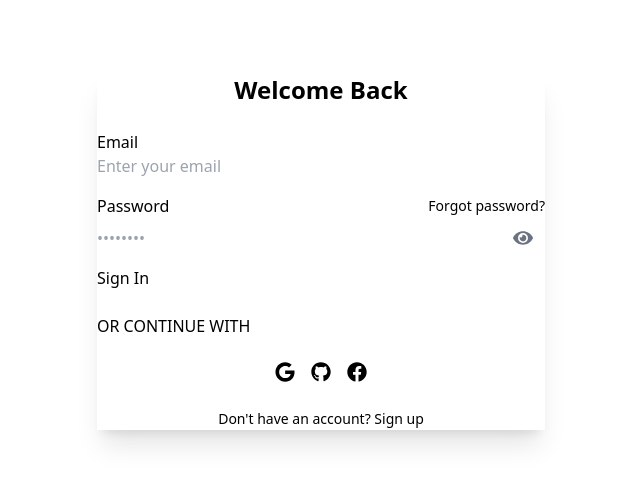
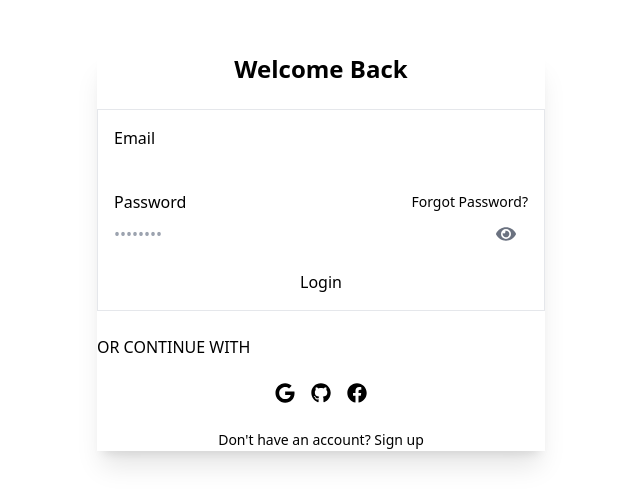
Before and after one commit to vishal-gupta-252310/dev_tinder_web, a React (Vite) app: page /login in a window 1280 px wide. Shown: the part 148-652 px from the top of the page, without its empty margins (319-959 px from the left). Built offline with nearby package versions, Linux system fonts and the light colour scheme; no server answers.

Commit message:
feat: enhance Input component with error handling and create reusable Button, Divider, and PasswordInput components

```diff
--- /dev/null
+++ b/src/Components/Button.jsx
@@ -0,0 +1,16 @@
+import React from "react";
+
+const Button = ({ isRequesting, type, className, label, ...props }) => {
+  return (
+    <button
+      className={`btn btn-neutral mt-4 w-full ${className}`}
+      disabled={isRequesting}
+      type="submit"
+      {...props}
+    >
+      {label}
+    </button>
+  );
+};
+
+export default Button;
--- /dev/null
+++ b/src/Components/Divider.jsx
@@ -0,0 +1,7 @@
+import React from "react";
+
+const Divider = ({ label, className }) => {
+  return <div className={`divider my-6 ${className}`}>{label}</div>;
+};
+
+export default Divider;
--- a/src/Components/Input.jsx
+++ b/src/Components/Input.jsx
@@ -1,11 +1,24 @@
-import React from 'react'
+import React from "react";
+import { HaveValue } from "../Services/helper";
 
-const Input = ({value, errors, handleChange, label, name, type, required, disabled, ...props}) => {
+const Input = ({
+  value,
+  errors,
+  handleChange,
+  label,
+  name,
+  type,
+  required,
+  disabled,
+  ...props
+}) => {
   return (
     <div className="form-control">
-    {label && <label className="label mb-2">
+      {label && (
+        <label className="label mb-2">
           <span className="label-text">{label}</span>
-    </label>}
+        </label>
+      )}
       <input
         type={type}
         className="input input-bordered w-full"
@@ -16,11 +29,24 @@ const Input = ({value, errors, handleChange, label, name, type, required, disabl
         {...props}
         onChange={(e) => handleChange(e.target.name, e.target.value)}
       />
-    {errors[name] && (
+      {HaveValue(errors[name]) && (
         <p className="text-red-500 mt-3">{errors[name]}</p>
       )}
     </div>
-  )
-}
+  );
+};
 
-export default Input
+Input.propTypes = {};
+
+Input.defaultProps = {
+  type: "text",
+  required: false,
+  disabled: false,
+  errors: {},
+  handleChange: () => {},
+  value: "",
+  label: "",
+  name: "",
+};
+
+export default Input;
--- /dev/null
+++ b/src/Components/PasswordInput.jsx
@@ -0,0 +1,54 @@
+import React, { useState } from "react";
+import { Link } from "react-router-dom";
+import Input from "./Input";
+import { FaEye, FaEyeSlash } from "react-icons/fa";
+import { HaveValue } from "../Services/helper";
+
+const PasswordInput = ({
+  className,
+  label,
+  forgetPasswordLink,
+  forgetPasswordLabel,
+  errors,
+  isRequesting,
+  handleChange,
+  name = "password",
+}) => {
+  const [showPassword, setShowPassword] = useState(false);
+
+  return (
+    <div className={`form-control ${className}`}>
+      <div className="flex justify-between items-center mb-2">
+        <label className="label">
+          <span className="label-text">{label}</span>
+        </label>
+        <Link
+          to={forgetPasswordLink}
+          className="label-text-alt link link-hover text-sm"
+        >
+          {forgetPasswordLabel}
+        </Link>
+      </div>
+      <div className="relative w-full">
+        <Input
+          type={showPassword ? "text" : "password"}
+          name={name}
+          placeholder="••••••••"
+          disabled={isRequesting}
+          className="input input-bordered w-full pr-12"
+          required
+          handleChange={handleChange}
+          errors={errors}
+        />
+        <span
+          className="absolute right-3 top-1/2 -translate-y-1/2 cursor-pointer text-gray-500"
+          onClick={() => setShowPassword((prev) => !prev)}
+        >
+          {showPassword ? <FaEyeSlash size={20} /> : <FaEye size={20} />}
+        </span>
+      </div>
+    </div>
+  );
+};
+
+export default PasswordInput;
--- a/src/Pages/Login.jsx
+++ b/src/Pages/Login.jsx
@@ -19,6 +19,10 @@ import ToastService from "../Services/ToastMessage";
 
 // redux
 import { addUser } from "../Redux/reducers/userReducer";
+import Input from "../Components/Input.jsx";
+import PasswordInput from "../Components/PasswordInput.jsx";
+import Button from "../Components/Button.jsx";
+import Divider from "../Components/Divider.jsx";
 
 /**
  * Login page component
@@ -94,7 +98,8 @@ const Login = () => {
   /**
    * Handles the login process
    */
-  const handleLogin = async () => {
+  const handleLogin = async (event) => {
+    event.preventDefault();
     if (isRequesting) return;
     if (!validateFields("email", form.email)) return;
     if (!validateFields("password", form.password)) return;
@@ -120,72 +125,43 @@ const Login = () => {
           <h2 className="card-title text-2xl font-bold text-center mb-6 flex justify-center">
             Welcome Back
           </h2>
+          <fieldset className="fieldset bg-base-200 border-base-300 rounded-box w-xs border p-4">
+            <form onSubmit={(e) => handleLogin(e)}>
+              {/* Email Input */}
+              <Input
+                value={form.email}
+                errors={errors}
+                handleChange={handleChange}
+                label="Email"
+                name="email"
+                type="email"
+                required
+                disabled={isRequesting}
+              />
 
-          {/* Email Input */}
-          <div className="form-control">
-            <label className="label mb-2">
-              <span className="label-text">Email</span>
-            </label>
-            <input
-              type="email"
-              placeholder="Enter your email"
-              className="input input-bordered w-full"
-              value={form.email}
-              disabled={isRequesting}
-              required
-              name="email"
-              onChange={(e) => handleChange(e.target.name, e.target.value)}
-            />
-            {errors.email && (
-              <p className="text-red-500 mt-3">{errors.email}</p>
-            )}
-          </div>
+              <PasswordInput
+                className="mt-4"
+                label="Password"
+                forgetPasswordLink="/forgot-password"
+                forgetPasswordLabel="Forgot Password?"
+                name="password"
+                errors={errors}
+                isRequesting={isRequesting}
+                handleChange={handleChange}
+              />
 
-          {/* Password Input */}
-          <div className="form-control mt-4">
-            <div className="flex justify-between items-center mb-2">
-              <label className="label">
-                <span className="label-text">Password</span>
-              </label>
-              <a href="#" className="label-text-alt link link-hover text-sm">
-                Forgot password?
-              </a>
-            </div>
-            <div className="relative w-full">
-              <input
-                type={showPassword ? "text" : "password"}
-                name="password"
-                placeholder="••••••••"
-                disabled={isRequesting}
-                className="input input-bordered w-full pr-12"
-                value={form.password}
-                required
-                onChange={(e) => handleChange(e.target.name, e.target.value)}
+              {/* Remember Me & Login Button */}
+              <Button
+                isRequesting={isRequesting}
+                type="submit"
+                className="mt-6"
+                label={isRequesting ? "Logging in..." : "Login"}
               />
-              <span
-                className="absolute right-3 top-1/2 -translate-y-1/2 cursor-pointer text-gray-500"
-                onClick={() => setShowPassword((prev) => !prev)}
-              >
-                {showPassword ? <FaEyeSlash size={20} /> : <FaEye size={20} />}
-              </span>
-            </div>
-            {errors.password && (
-              <p className="text-red-500 mt-3">{errors.password}</p>
-            )}
-          </div>
-
-          {/* Remember Me & Login Button */}
-          <button
-            className="btn btn-primary mt-4"
-            onClick={handleLogin}
-            disabled={isRequesting}
-          >
-            Sign In
-          </button>
+            </form>
+          </fieldset>
 
           {/* Divider */}
-          <div className="divider my-6">OR CONTINUE WITH</div>
-
+          <Divider label="OR CONTINUE WITH" className="mt-6" />
           {/* Social Login Buttons */}
           <div className="flex justify-center gap-4">
             <button className="btn btn-outline btn-circle">
@@ -198,7 +174,6 @@ const Login = () => {
               <FaFacebook className="text-xl" />
             </button>
           </div>
-
           {/* Sign Up Link */}
           <div className="text-center mt-6">
             <span className="text-sm">Don't have an account? </span>
--- a/src/Services/helper.js
+++ b/src/Services/helper.js
@@ -34,3 +34,11 @@ export const validateUrl = (url) => {
 };
 
 export const IsEqual = (value1, value2) => value1 === value2;
+
+export const HaveValue = (value) => {
+  if (value === null || value === undefined) return false;
+  if (typeof value === "string" && value.trim() === "") return false;
+  if (Array.isArray(value) && value.length === 0) return false;
+  if (IsObject(value) && Object.keys(value).length === 0) return false;
+  return true;
+};
```
Lines whose indentation alone changed are shown as unchanged.
